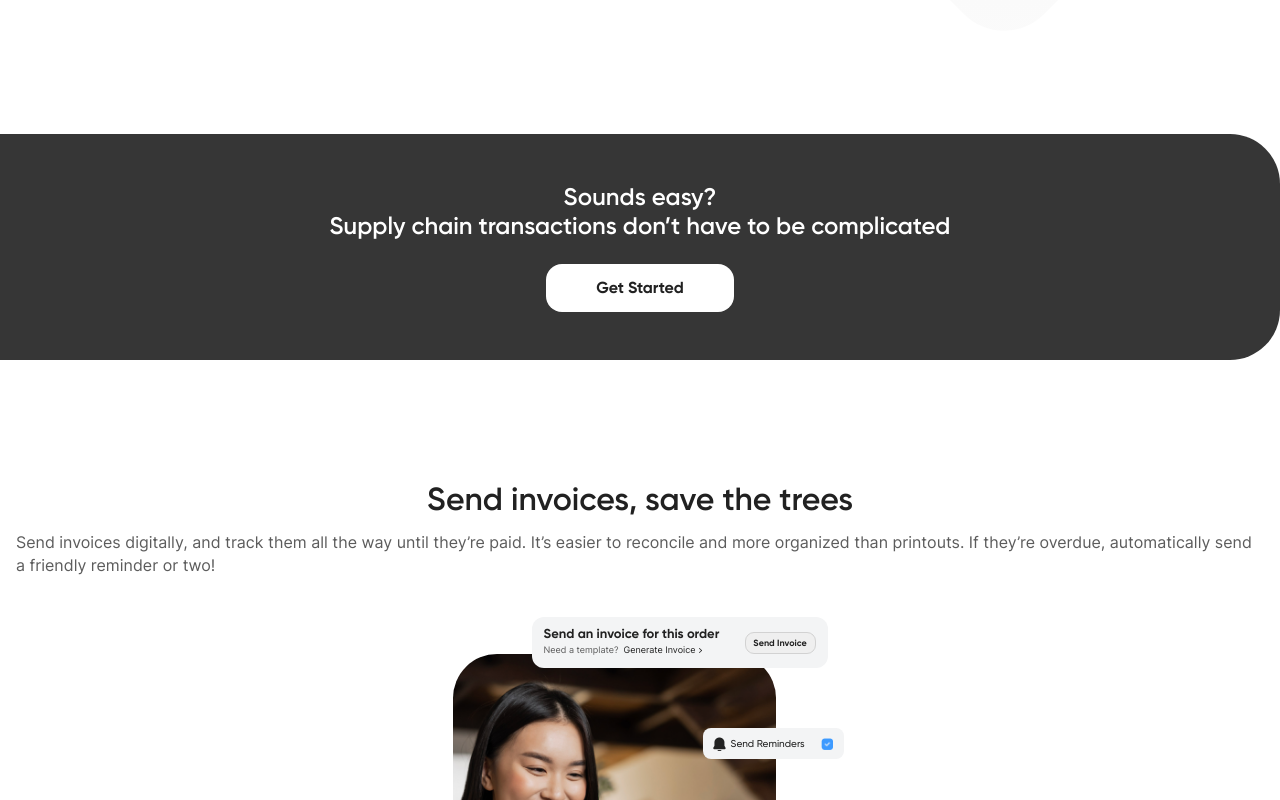
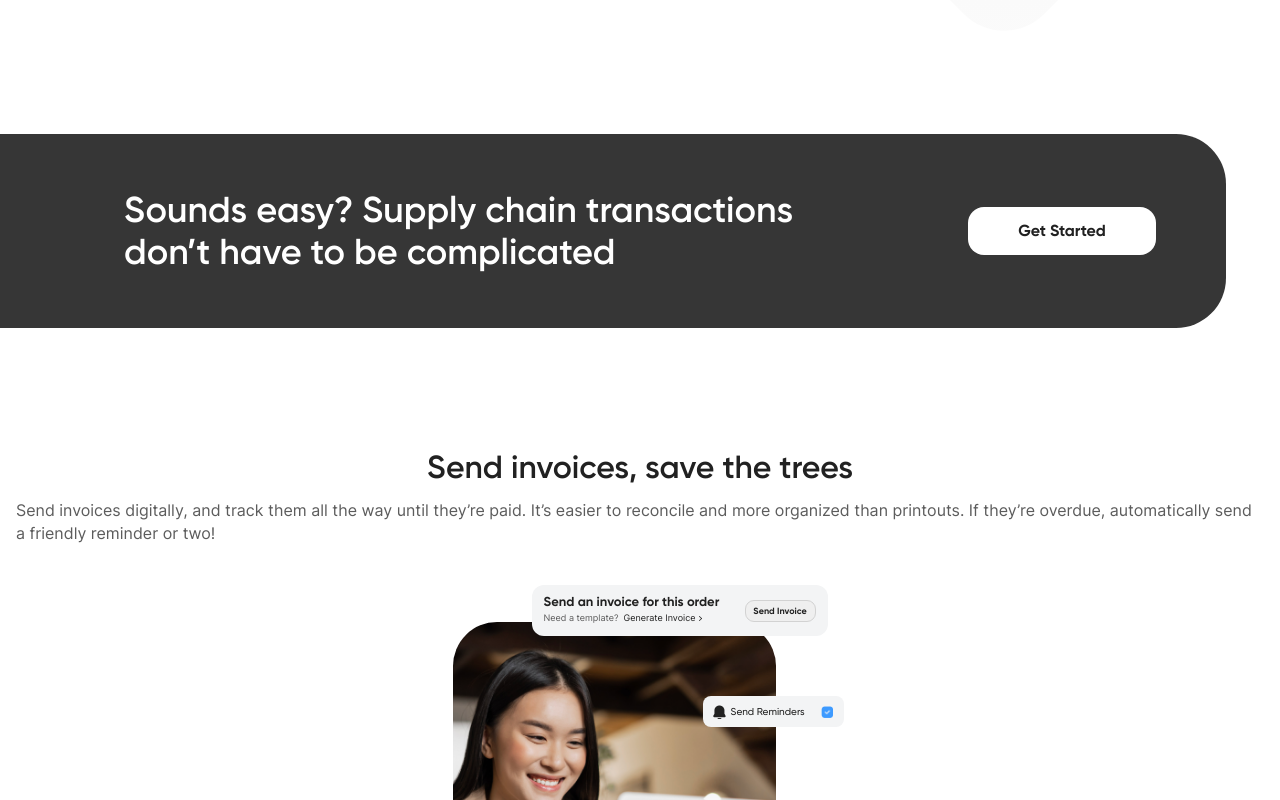
Before and after one commit to Kateryna-Zinchenko/tinvio, a React (Create React App) app: page /features in a window 1280 px wide. Shown: the part 4120-4920 px from the top of the page. Built offline with nearby package versions, Linux system fonts and the light colour scheme.

Commit message:
add: adaptive for sounds easy and supercharge, features page

```diff
--- a/src/components/pages/Feature/components/soundsEasy/SoundsEasy.tsx
+++ b/src/components/pages/Feature/components/soundsEasy/SoundsEasy.tsx
@@ -6,9 +6,8 @@
         <section className='sounds-easy'>
             <Wrapper>
                 <Text>
-                    <p>Sounds easy?</p>
-                    <p>Supply chain transactions don’t have to be complicated</p>
-                    </Text>
+                    Sounds easy? Supply chain transactions don’t have to be complicated
+                </Text>
                 <Button>Get Started</Button>
             </Wrapper>
         </section>
--- a/src/components/pages/Feature/components/soundsEasy/SoundsEasyStyles.tsx
+++ b/src/components/pages/Feature/components/soundsEasy/SoundsEasyStyles.tsx
@@ -6,6 +6,24 @@
   width: 100%;
   background: #363636;
   border-radius: 0 50px 50px 0;
+
+  @media(min-width: 768px) {
+    padding: 48px 89px;
+  }
+  @media(min-width: 1024px) {
+    padding: 55px 40px;
+    display: flex;
+    justify-content: space-between;
+    align-items: center;
+  }
+  @media(min-width: 1280px) {
+    margin: 80px 0 0 -54px;
+    padding: 55px 70px 55px 178px;
+  }
+  @media(min-width: 1920px) {
+    margin: 80px 0 0 -234px;
+    padding: 54px 70px 54px 538px;
+  }
 `;
 
 export const Text = styled.div`
@@ -16,16 +34,35 @@
   line-height: 29px;
   text-align: center;
   color: #FFFFFF;
+
+  @media(min-width: 768px) {
+    font-size: 32px;
+    line-height: 39px;
+  }
+  @media(min-width: 1024px) {
+    max-width: 679px;
+    text-align: left;
+  }
+  @media(min-width: 1280px) {
+    font-size: 36px;
+    line-height: 42px;
+  }
+  @media(min-width: 1920px) {
+    font-size: 44px;
+    line-height: 54px;
+    max-width: 866px;
+  }
 `;
 
 export const Button = styled.button`
+  width: 188px;
+  height: 48px;
   font-family: 'Gilroy';
   font-style: normal;
   font-weight: 700;
   font-size: 16px;
   line-height: 20px;
   color: #212121;
-  padding: 14px 50px;
   background: #FFFFFF;
   border-radius: 16px;
   border: none;
@@ -36,4 +73,15 @@
     background: #E0E0E1;
     transition: 0.2s;
   }
+
+  @media(min-width: 1024px) {
+    margin: 0;
+  }
+  @media(min-width: 1920px) {
+    width: 219px;
+    height: 56px;
+    font-size: 20px;
+    line-height: 25px;
+    border-radius: 18px;
+  }
 `;
--- a/src/components/pages/Feature/components/supercharge/SuperchargeStyles.tsx
+++ b/src/components/pages/Feature/components/supercharge/SuperchargeStyles.tsx
@@ -7,6 +7,18 @@
   border-radius: 0 50px 50px 0;
   margin: 120px 0 0;
   padding: 48px 16px;
+
+  @media(min-width: 768px) {
+    margin: 140px 0 0;
+  }
+  @media(min-width: 1280px) {
+    margin: 140px 0 0 -54px;
+    padding: 48px 0 48px 108px;
+  }
+  @media(min-width: 1920px) {
+    margin: 140px 0 0 -234px;
+    padding: 50px 0 48px 468px;
+  }
 `;
 
 export const Text = styled.div`
@@ -18,6 +30,23 @@
   text-align: center;
   text-transform: uppercase;
   color: #5C5C5C;
+
+  @media(min-width: 768px) {
+    font-size: 16px;
+    line-height: 20px;
+  }
+  @media(min-width: 1024px) {
+    font-size: 18px;
+    line-height: 22px;
+  }
+  @media(min-width: 1280px) {
+    font-size: 20px;
+    line-height: 25px;
+  }
+  @media(min-width: 1920px) {
+    font-size: 24px;
+    line-height: 29px;
+  }
 `;
 
 export const H1 = styled.div`
@@ -29,9 +58,32 @@
   text-align: center;
   color: #212121;
   padding: 9px 0 0;
+  margin: 0 auto;
+
+  @media(min-width: 768px) {
+    font-size: 32px;
+    line-height: 38px;
+    max-width: 460px;
+  }
+  @media(min-width: 1024px) {
+    font-size: 32px;
+    line-height: 38px;
+    padding: 10px 0 0;
+  }
+  @media(min-width: 1280px) {
+    font-size: 36px;
+    line-height: 42px;
+  }
+  @media(min-width: 1920px) {
+    font-size: 44px;
+    line-height: 54px;
+    max-width: 556px;
+  }
 `;
 
 export const Button = styled.button`
+  width: 188px;
+  height: 48px;
   font-family: 'Gilroy';
   font-style: normal;
   font-weight: 700;
@@ -41,13 +93,24 @@
   background: #FF474D;
   border: none;
   border-radius: 16px;
-  padding: 14px 50px;
+  //padding: 14px 50px;
   display: block;
   margin: 24px auto 0;
   cursor: pointer;
   &:hover {
     background: rgba(255, 71, 77, 0.8);
     transition: 0.2s;
+  }
+
+  @media(min-width: 1280px) {
+    margin: 32px auto 0;
+  }
+  @media(min-width: 1920px) {
+    width: 219px;
+    height: 56px;
+    font-size: 20px;
+    line-height: 25px;
+    border-radius: 18px;
   }
 `;
 
@@ -61,3 +124,15 @@
   right: -141px;
   z-index: -1;
 `;
+// @media(min-width: 768px) {
+//
+// }
+// @media(min-width: 1024px) {
+//
+// }
+// @media(min-width: 1280px) {
+//
+// }
+// @media(min-width: 1920px) {
+//
+// }
```
